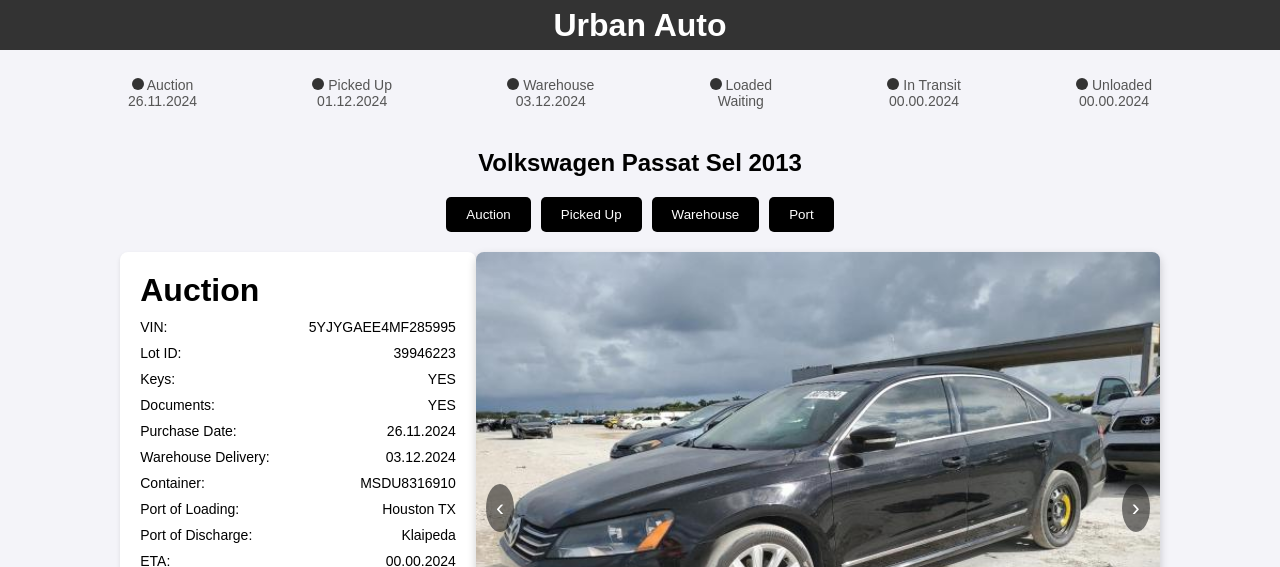
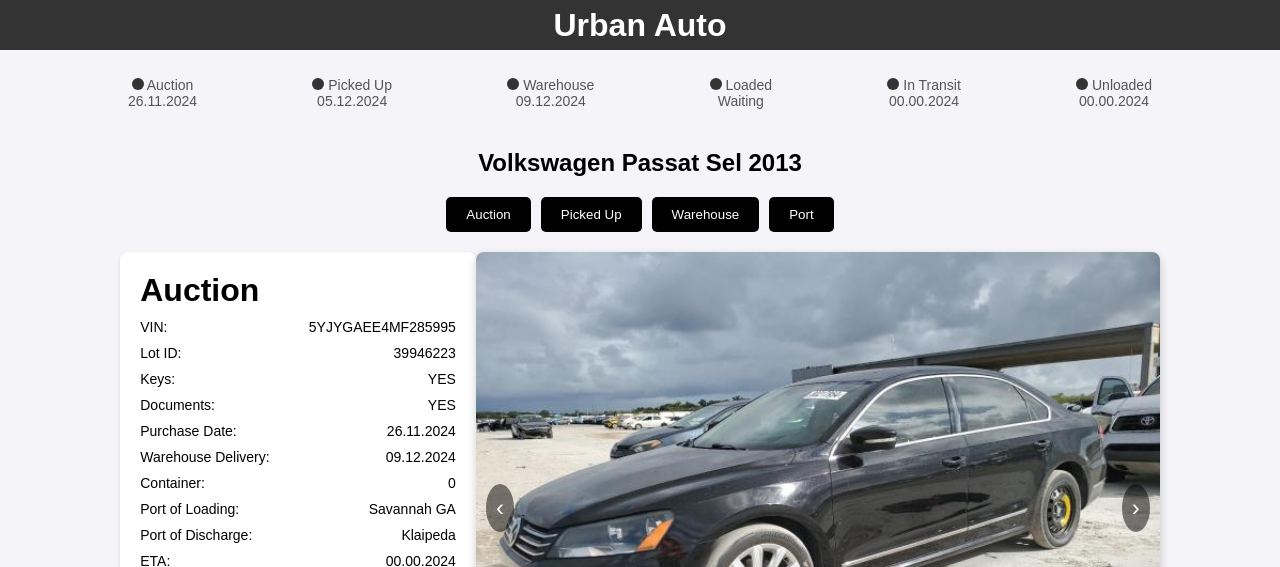
Before and after one commit to UrbanAuto/VW-Passt-SEL, a plain HTML site: page index.html in a window 1280 px wide. Shown: the top 567 px of the page. Drawn offline with Linux system fonts and the light colour scheme.

Commit message:
Update index.html

```diff
--- a/index.html
+++ b/index.html
@@ -367,11 +367,11 @@
       </div>
       <div>
         <div class="circle"></div>
-        Picked Up<br />01.12.2024
+        Picked Up<br />05.12.2024
       </div>
       <div>
         <div class="circle"></div>
-        Warehouse<br />03.12.2024
+        Warehouse<br />09.12.2024
       </div>
       <div>
         <div class="circle"></div>
@@ -422,15 +422,15 @@
         </div>
         <div class="details-item">
           <span>Warehouse Delivery:</span>
-          <span>03.12.2024</span>
+          <span>09.12.2024</span>
         </div>
         <div class="details-item">
           <span>Container:</span>
-          <span>MSDU8316910</span>
+          <span>0</span>
         </div>
         <div class="details-item">
           <span>Port of Loading:</span>
-          <span>Houston TX</span>
+          <span>Savannah GA</span>
         </div>
         <div class="details-item">
           <span>Port of Discharge:</span>
```
